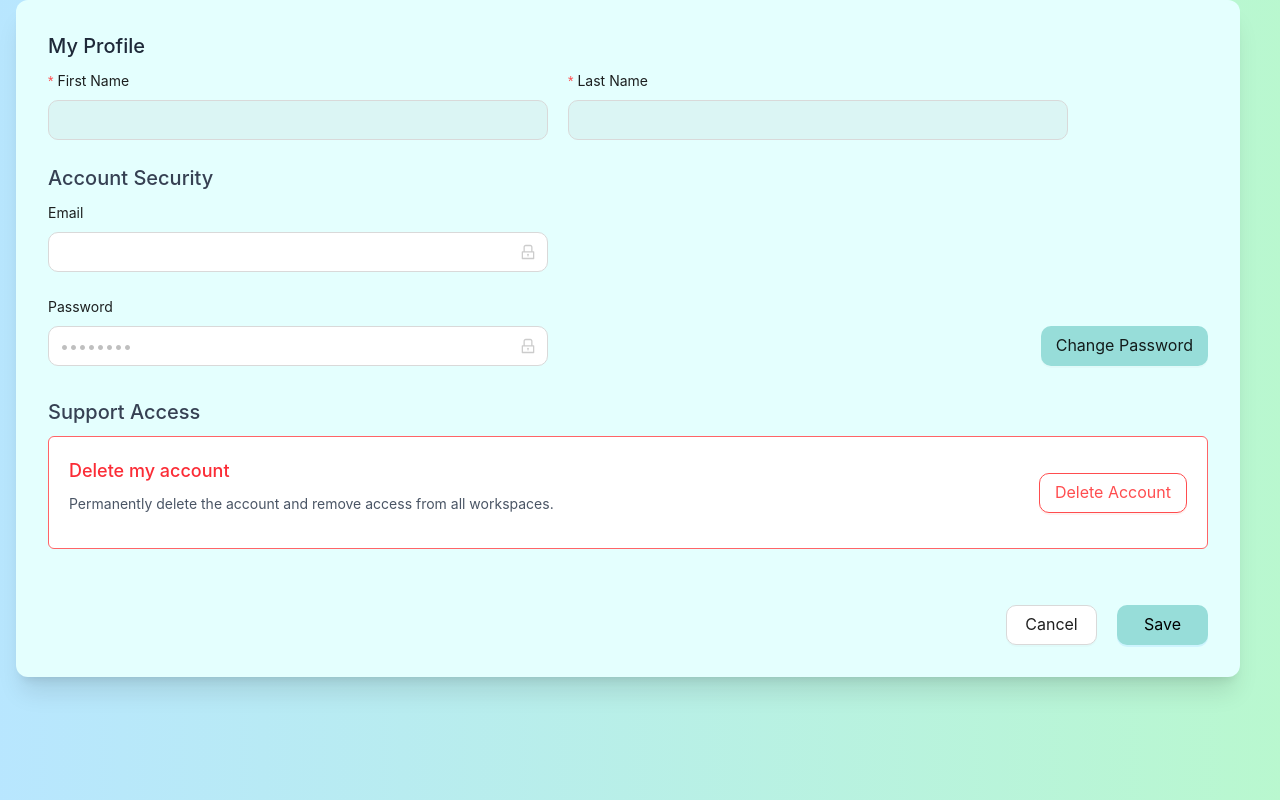
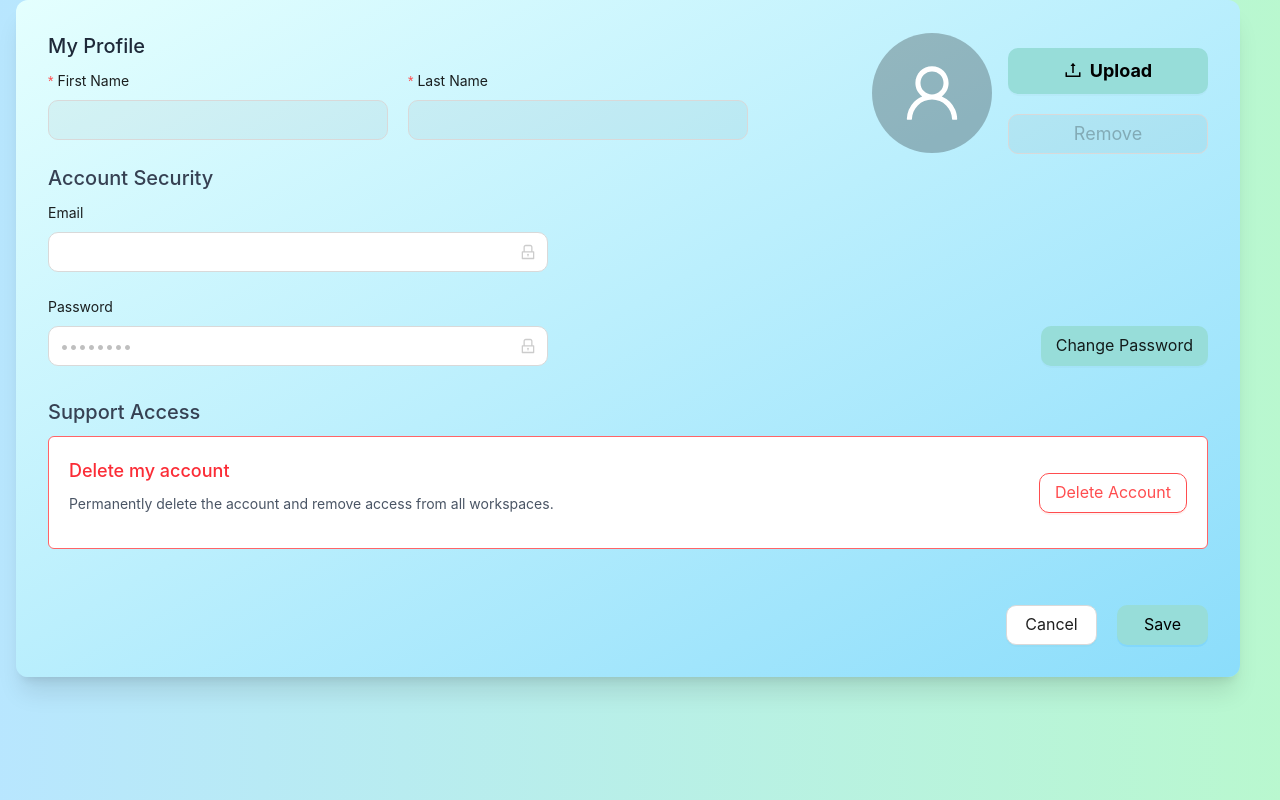
Before and after one commit to hotsooc/Albion, a Next.js app: page /account in a window 1280 px wide. Built offline with nearby package versions, Linux system fonts and the light colour scheme; no server answers.

Commit message:
add avatar

```diff
--- a/lib/database.types.ts
+++ b/lib/database.types.ts
@@ -21,6 +21,7 @@ export type Database = {
           id: string
           user_id: string
           user_name: string | null
+          video_id: string | null
         }
         Insert: {
           content: string
@@ -28,6 +29,7 @@ export type Database = {
           id?: string
           user_id: string
           user_name?: string | null
+          video_id?: string | null
         }
         Update: {
           content?: string
@@ -35,21 +37,33 @@ export type Database = {
           id?: string
           user_id?: string
           user_name?: string | null
+          video_id?: string | null
         }
-        Relationships: []
+        Relationships: [
+          {
+            foreignKeyName: "comments_video_id_fkey"
+            columns: ["video_id"]
+            isOneToOne: false
+            referencedRelation: "videos"
+            referencedColumns: ["id"]
+          },
+        ]
       }
       profiles: {
         Row: {
+          avatar_url: string | null
           full_name: string | null
           id: string
           role: string
         }
         Insert: {
+          avatar_url?: string | null
           full_name?: string | null
           id: string
           role?: string
         }
         Update: {
+          avatar_url?: string | null
           full_name?: string | null
           id?: string
           role?: string
--- a/src/app/(protected)/account/page.tsx
+++ b/src/app/(protected)/account/page.tsx
@@ -2,19 +2,28 @@
 
 import React, { useState, useEffect } from 'react';
 import { useRouter } from 'next/navigation';
-import { Input, Button, Form, message, Modal } from 'antd';
+import { Input, Button, Form, message, Modal, Avatar, Upload } from 'antd';
 import { supabase } from '../../../../lib/supabase/client';
-import { LockOutlined } from '@ant-design/icons';
+import { LockOutlined, UploadOutlined, UserOutlined } from '@ant-design/icons';
 import { User } from '@supabase/supabase-js';
 
+// Khai báo một kiểu dữ liệu mới cho Profile để TypeScript hiểu
+type ProfileData = {
+    full_name: string | null;
+    role: string | null;
+    avatar_url: string | null;
+};
+
 const Profile = () => {
-    const [loading, setLoading] = useState(false);
+    // Khai báo kiểu dữ liệu rõ ràng cho các state
+    const [loading, setLoading] = useState<boolean>(false);
     const [form] = Form.useForm();
     const router = useRouter();
     const [user, setUser] = useState<User | null>(null);
     const [userRole, setUserRole] = useState<string | null>(null);
     const [modal, contextHolder] = Modal.useModal();
     const isDisabled = userRole !== 'admin';
+    const [avatarUrl, setAvatarUrl] = useState<string | null>(null);
 
     useEffect(() => {
         const fetchUserData = async () => {
@@ -22,14 +31,16 @@ const Profile = () => {
             setUser(user);
 
             if (user) {
+                // Ép kiểu dữ liệu cho profile nhận được từ Supabase
                 const { data: profile, error } = await supabase
                     .from('profiles')
-                    .select('full_name, role')
+                    .select('full_name, role, avatar_url')
                     .eq('id', user.id)
-                    .single();
+                    .single() as { data: ProfileData, error: any };
 
                 if (profile) {
                     setUserRole(profile.role);
+                    setAvatarUrl(profile.avatar_url);
                     const full_name = profile.full_name || user.email || '';
                     const [firstName, ...lastNameParts] = full_name.split(' ');
                     const lastName = lastNameParts.join(' ');
@@ -43,13 +54,88 @@ const Profile = () => {
         fetchUserData();
     }, [form]);
 
+    const handleAvatarUpload = async (info: any) => {
+        if (!user) return message.error('Người dùng chưa được xác thực.');
+        setLoading(true);
+        const file = info.file.originFileObj;
+        const fileExt = file.name.split('.').pop();
+        const fileName = `${user.id}.${fileExt}`;
+        const filePath = `avatars/${fileName}`;
+
+        const { data, error: uploadError } = await supabase.storage
+            .from('avatars')
+            .upload(filePath, file, {
+                cacheControl: '3600',
+                upsert: true,
+            });
+
+        if (uploadError) {
+            message.error(`Lỗi tải ảnh: ${uploadError.message}`);
+            setLoading(false);
+            return;
+        }
+
+        // Lấy URL công khai
+        const publicUrl = supabase.storage.from('avatars').getPublicUrl(filePath).data?.publicUrl;
+
+        if (publicUrl) {
+            const { error: updateError } = await supabase
+                .from('profiles')
+                .update({ avatar_url: publicUrl })
+                .eq('id', user.id);
+
+            if (updateError) {
+                message.error(`Lỗi cập nhật hồ sơ: ${updateError.message}`);
+            } else {
+                setAvatarUrl(publicUrl);
+                message.success('Tải ảnh đại diện thành công!');
+            }
+        } else {
+            message.error('Không thể lấy URL ảnh công khai.');
+        }
+
+        setLoading(false);
+    };
+
+    const handleRemoveAvatar = async () => {
+        if (!user) return message.error('Người dùng chưa được xác thực.');
+        setLoading(true);
+
+        // Cần lấy file path từ URL để xóa
+        const avatarPath = (avatarUrl as String).split('public/avatars/')[1];
+
+        const { error: deleteError } = await supabase.storage
+            .from('avatars')
+            .remove([avatarPath]);
+
+        if (deleteError) {
+            message.error(`Lỗi xóa ảnh: ${deleteError.message}`);
+            setLoading(false);
+            return;
+        }
+
+        // Xóa URL khỏi bảng profiles
+        const { error: updateError } = await supabase
+            .from('profiles')
+            .update({ avatar_url: null })
+            .eq('id', user.id);
+
+        if (updateError) {
+            message.error(`Lỗi cập nhật hồ sơ: ${updateError.message}`);
+        } else {
+            setAvatarUrl(null);
+            message.success('Đã xóa ảnh đại diện thành công!');
+        }
+
+        setLoading(false);
+    };
+
     const updateProfile = async (fullName: string) => {
         if (!user) {
             message.error("Người dùng chưa được xác thực.");
             return;
         }
 
-        // Cập nhật bảng profiles
         const { error: profileError } = await supabase
             .from('profiles')
             .update({ full_name: fullName })
@@ -60,7 +146,6 @@ const Profile = () => {
             throw new Error(profileError.message);
         }
 
-        // Cập nhật metadata của user trong auth.users
         const { error: authError } = await supabase.auth.updateUser({
             data: { full_name: fullName },
         });
@@ -153,7 +238,7 @@ const Profile = () => {
     };
 
     return (
-        <div className="bg-[#E4FFFE] p-8 rounded-xl shadow-xl max-w-screen ml-4 mr-10">
+        <div className="bg-gradient-to-br from-[#E4FFFE] to-[#8BDDFB] p-8 rounded-xl shadow-xl max-w-screen ml-4 mr-10">
             {userRole === 'admin' && (
                 <div className="mb-8 p-6 bg-blue-100 border border-blue-400 rounded-lg">
                     <h3 className="text-xl font-bold text-blue-700">Admin Dashboard</h3>
@@ -167,9 +252,10 @@ const Profile = () => {
                 disabled={loading}
                 className="space-y-8"
             >
-                <div className='mb-0'>
+                <div className='flex justify-between items-start mb-0'>
+                    <div>
                         <h2 className="text-xl font-bold mb-6 text-gray-800">My Profile</h2>
-                    <div className="flex !w-[1020px] space-x-4 gap-5">
+                        <div className="flex w-[700px] space-x-4 gap-5">
                             <Form.Item
                                 name="firstName"
                                 label="First Name"
@@ -186,6 +272,32 @@ const Profile = () => {
                             >
                                 <Input size="large" disabled={isDisabled} />
                             </Form.Item>
+                        </div>
+                    </div>
+                    <div className="flex flex-rows gap-4 items-center">
+                        <Avatar
+                            size={120}
+                            icon={<UserOutlined />}
+                            src={avatarUrl || null}
+                            className="bg-[#77BFFA] border-white border-2"
+                        />
+                        <div className="flex flex-col mt-4 gap-5">
+                            <Upload
+                                showUploadList={false}
+                                onChange={handleAvatarUpload}
+                            >
+                                <Button icon={<UploadOutlined />} className="!w-[200px] !border-none !bg-[#97DDD9] !h-[46px] !text-[18px] !font-bold !text-black !hover:bg-[#97DDD9]" size="large">Upload</Button>
+                            </Upload>
+                            <Button
+                                danger
+                                onClick={handleRemoveAvatar}
+                                size="large"
+                                disabled={!avatarUrl}
+                                className='!text-[18px] !w-[200px]'
+                            >
+                                Remove
+                            </Button>
+                        </div>
                     </div>
                 </div>
 
--- a/src/component/Comment.tsx
+++ b/src/component/Comment.tsx
@@ -115,10 +115,10 @@ const CommentSection = ({ videoId }: { videoId: string }) => {
     };
 
     return (
-        <div className="flex flex-col h-[500px] p-4 rounded-lg bg-white shadow-xl w-full max-w-2xl mx-auto">
+        <div className="flex flex-col h-[600px] p-4 rounded-lg bg-white shadow-xl w-full max-w-2xl mx-auto">
           <div className='flex gap-3 mb-4'>
             <img src='/message 1.png' alt='' width={24} height={24} />
-            <span className='text-gray-400 text-[24px]'>Comment</span>
+            <span className='text-gray-400 text-[20px]'>Comment</span>
           </div>
             <div className="flex-1 overflow-y-auto pr-2">
                 {comments.length > 0 ? (
--- a/src/component/VideoDetailClient.tsx
+++ b/src/component/VideoDetailClient.tsx
@@ -46,8 +46,8 @@ export default function VideoDetailClient({ videoData, videoId }: { videoData: a
                             height="100%"
                             className="!shadow-xl"
                         />
-                        <h1 className="text-black text-[30px] font-bold mt-4">{videoData.title}</h1>
-                        <h2 className="text-black text-[24px]">Author: {videoData.channel}</h2>
+                        <h1 className="text-black text-[32px] font-bold mt-4">{videoData.title}</h1>
+                        <h2 className="text-black text-[20px]">Author: {videoData.channel}</h2>
                     </div>
                     <div>
                         <CommentSection videoId={videoId} />
```
Lines whose indentation alone changed are shown as unchanged.
